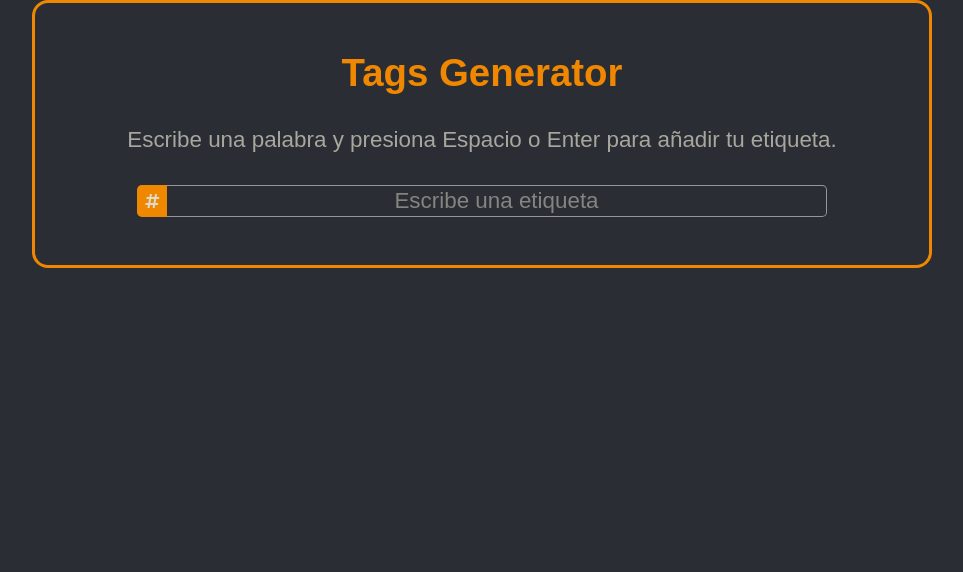
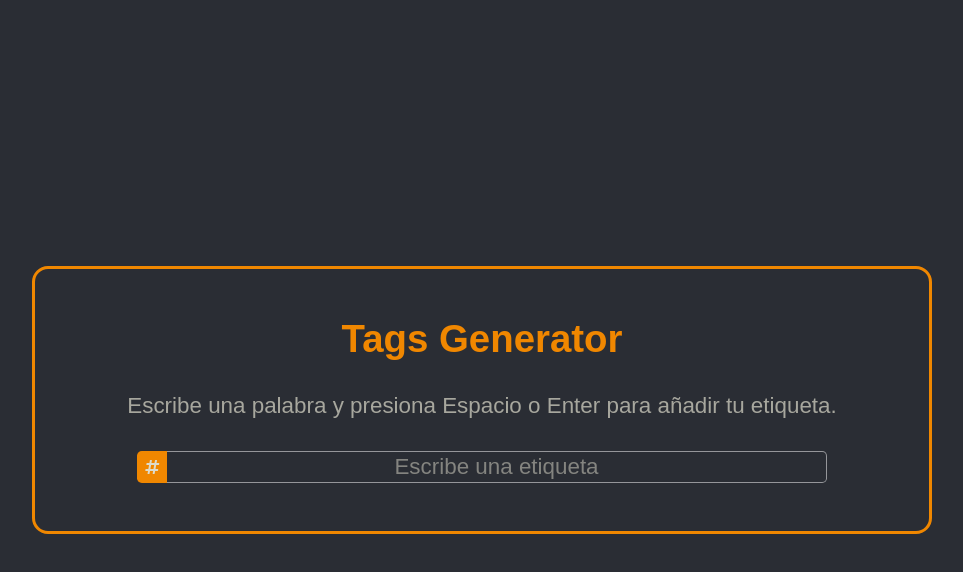
Before and after one commit to royarrascaeta/tags-generator, a plain HTML site: page index.html in a window 1280 px wide. Shown: the whole page, without its empty margins (158-1121 px from the left). Drawn offline with Linux system fonts and the light colour scheme; a web font is replaced by a local one.

Commit message:
Bug fix height

```diff
--- a/css/style.css
+++ b/css/style.css
@@ -14,6 +14,9 @@
 }
 
 /* General styles */
+html {
+  height: -webkit-fill-available;
+}
 
 body {
   display: flex;
```
